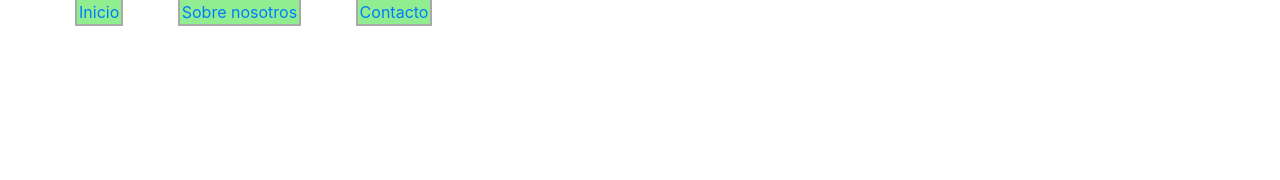
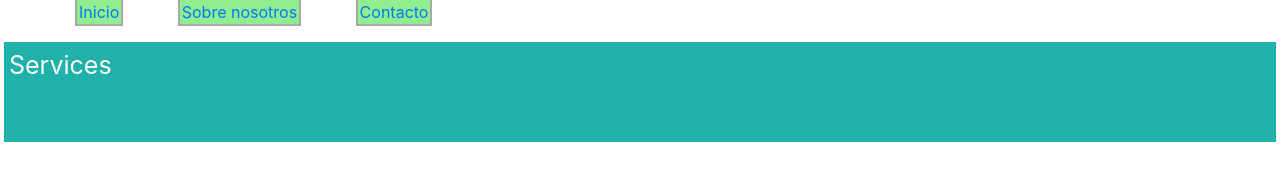
Before and after one commit to oldaza/semanaTest-1-51, a website: page src/index.html in a window 1280 px wide. Drawn offline with nearby package versions, Linux system fonts and the light colour scheme.

Commit message:
agr. services

```diff
--- a/src/index.html
+++ b/src/index.html
@@ -18,6 +18,10 @@
             <li><a href="#">Contacto</a></li>
         </ul>
     </nav>
+
+    <div class="flex-container">
+        <div id="services" class="flex-item">Services</div>
+    </div>
 </body>
 
 </html>
```
